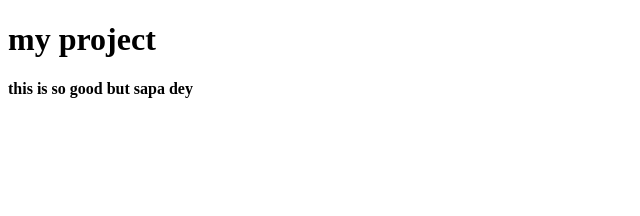
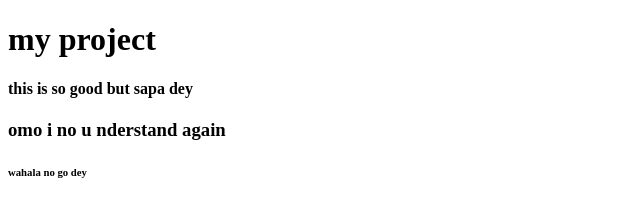
Before and after one commit to justaustinm/first-project, a plain HTML site: page index.html in a window 1280 px wide. Shown: the whole page, without its empty margins (0-640 px from the left). Drawn offline with Linux system fonts and the light colour scheme.

Commit message:
wahala no go dey

```diff
--- a/index.html
+++ b/index.html
@@ -9,6 +9,9 @@
     <h1>my project
         <br>
         <h4>this is so good but sapa dey
+            <h3>omo i no u
+                nderstand again</h3>
+                <h6>wahala no go dey</h6>
         </h4>
     </h1>
  </body>
```
